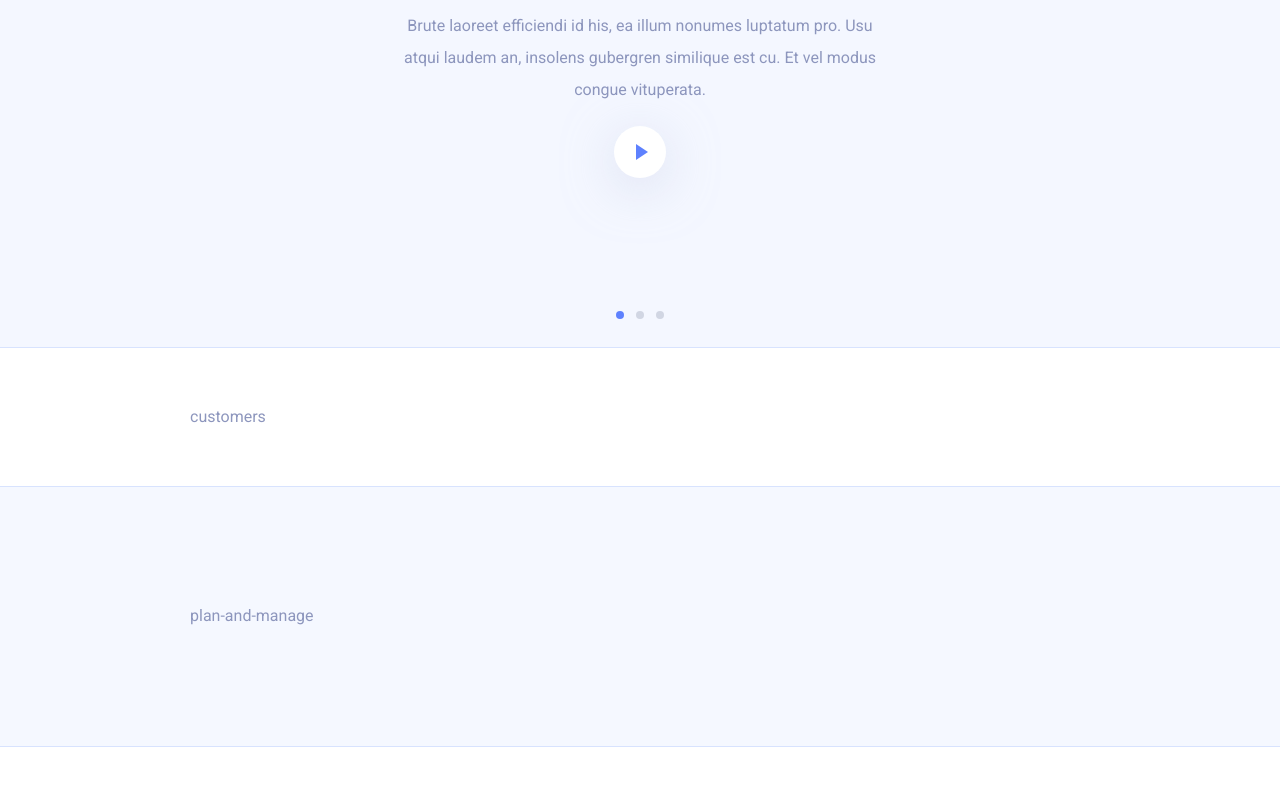
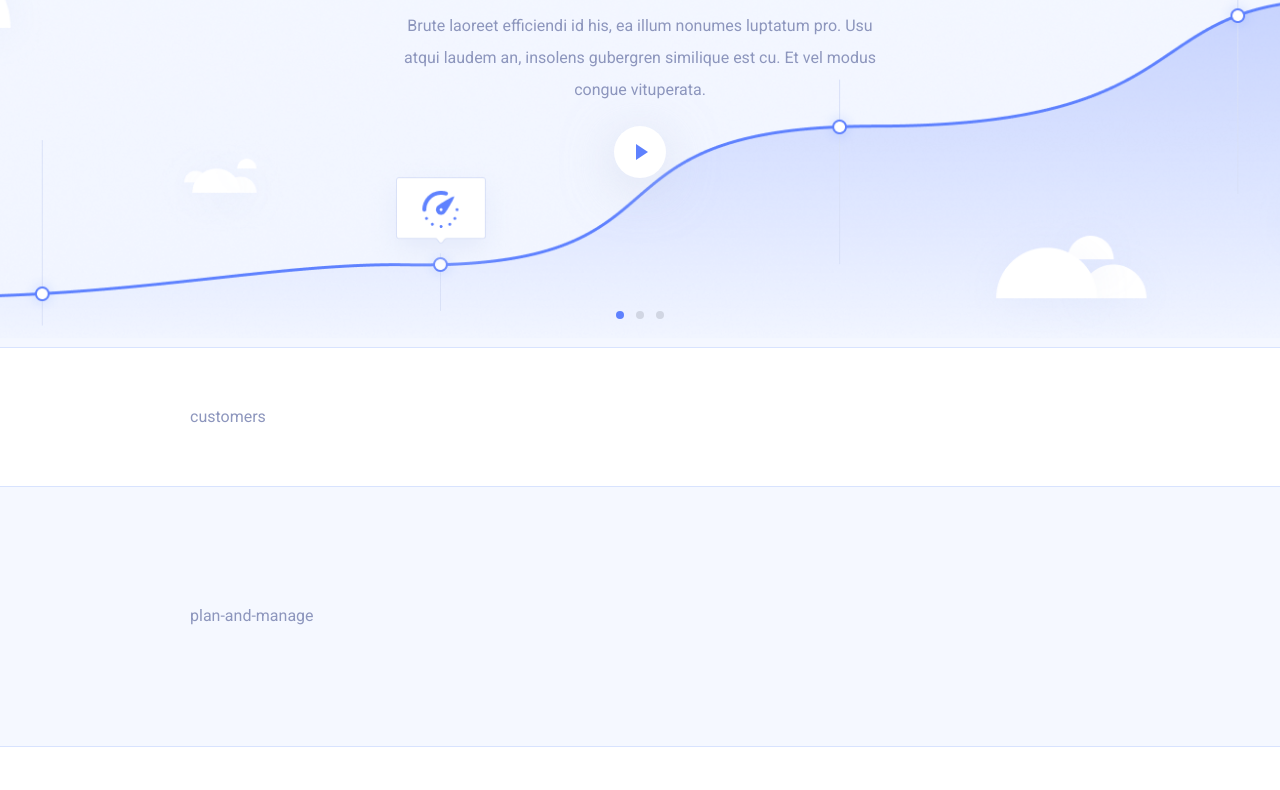
Before and after one commit to VincVader/Landing-Page, a website: page index.html in a window 1280 px wide. Shown: the part 286-1076 px from the top of the page. Drawn offline with nearby package versions, Linux system fonts and the light colour scheme; files that its build step writes are made by us from their sources; the site is published under a folder, as on GitHub Pages, so addresses that start at the root find nothing.

Commit message:
fixed bg-image

```diff
--- a/index.html
+++ b/index.html
@@ -93,7 +93,7 @@
 	<!-- hero-image -->
 	<section class="section-outer section-hero-image">
 		<ul class="slider-hero-image">
-			<li class="slider-hero-image__item" style="background-image: url(/upload/hero-image-background-1.png);">
+			<li class="slider-hero-image__item" style="background-image: url(./upload/hero-image-background-1.png);">
 				<div class="section-inner slider-hero-image__item-content">
 					<h5>PLAN YOUR LIFE</h5>
 					<h2>Increase your <span>productivity</span></h2>
```
